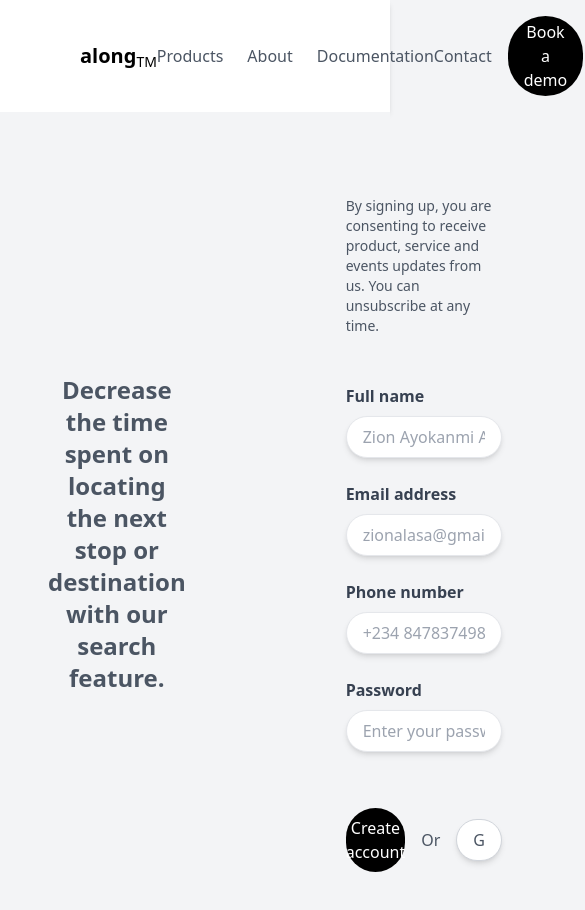
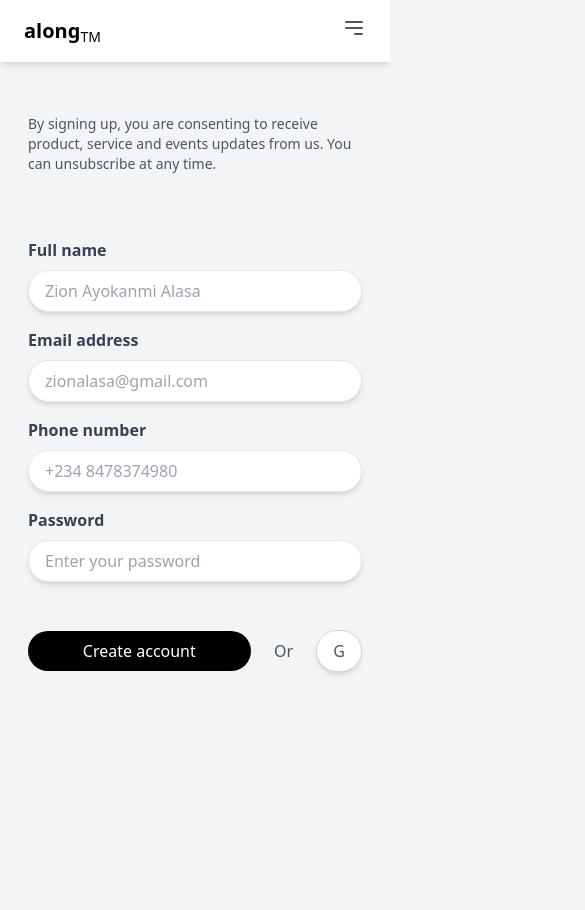
Before and after one commit to Sotonye0808/along-app, a Next.js app: page / in a window 390 px wide. Shown: the top 910 px of the page, 585 px wide, since content can reach past the window. After the commit the page ends 844 px from the top, so only its background shows below. Built offline with nearby package versions, Linux system fonts and the light colour scheme.

Commit message:
initial staging of making signup page responsive

```diff
--- a/src/app/components/Hero/Form.tsx
+++ b/src/app/components/Hero/Form.tsx
@@ -2,13 +2,14 @@ import React from "react";
 
 const Form = () => {
 	return (
-		<div className="m-12 p-4 bg-gray-100 flex flex-col items-start space-y-6">
+		<div className="m-4 p-1 bg-gray-100 flex flex-col gap-8 items-start">
 			{/* info text */}
-			<p className="text-sm text-gray-600 mb-6">
+			<p className="text-sm text-gray-600 my-8 md:text-xs">
 				By signing up, you are consenting to receive product, service and events
 				updates from us. You can unsubscribe at any time.
 			</p>
 
+			<form className="w-full flex flex-col gap-4 md:text-sm">
 				{/* Full Name Field */}
 				<div className="w-full">
 					<label className="text-gray-700 font-semibold">Full name</label>
@@ -19,7 +20,6 @@ const Form = () => {
 					/>
 					{/* include the verification icon -- don't have that */}
 				</div>
-
 				{/* email address field */}
 				<div className="w-full">
 					<label className="text-gray-700 font-semibold">Email address</label>
@@ -29,7 +29,6 @@ const Form = () => {
 						className="mt-2 w-full border rounded-full shadow-md px-4 py-2 text-gray-600 focus:outline-none focus:border-black"
 					/>
 				</div>
-
 				{/* phone number field */}
 				<div className="w-full">
 					<label className="text-gray-700 font-semibold">Phone number</label>
@@ -39,7 +38,6 @@ const Form = () => {
 						className="mt-2 w-full border rounded-full shadow-md px-4 py-2 text-gray-600 focus:outline-none focus:border-black"
 					/>
 				</div>
-
 				{/* password field */}
 				<div className="w-full">
 					<label className="text-gray-700 font-semibold">Password</label>
@@ -54,13 +52,13 @@ const Form = () => {
 					<button className="w-4/6 bg-black text-white py-2 rounded-full hover:bg-gray-800">
 						Create account
 					</button>
-
 					{/* sign up with google */}
 					<span className="text-gray-600 mx-4">Or</span>
 					<button className="bg-white border border-gray-300 shadow-md rounded-full py-2 px-4 hover:bg-gray-100">
 						<span className="text-gray-600">G</span>
 					</button>
 				</div>
+			</form>
 		</div>
 	);
 };
--- a/src/app/components/Hero/HeroNavbar.tsx
+++ b/src/app/components/Hero/HeroNavbar.tsx
@@ -1,36 +1,66 @@
-import React from "react";
+"use client";
+import React, { useState } from "react";
 
 const Navbar = () => {
+    const [isOpen, setIsOpen] = useState(false);
+
+    const toggleMenu = () => {
+        setIsOpen(!isOpen);
+    };
+
     return (
-		<nav className="flex justify-between items-center py-4 px-20 bg-white shadow-md">
+        <nav className="z-40 flex justify-between items-center py-4 px-6 bg-white shadow-md relative">
             {/* along logo */}
-			<div className="text-xl font-semibold">
+            <div className="text-xl font-bold">
                 along<sub className="text-sm font-medium">TM</sub>
             </div>
 
+            {/* hamburger menu button */}
+            <div className="md:hidden">
+                <button onClick={toggleMenu} className="text-gray-600 hover:text-black">
+                    {/* Hamburger icon */}
+                    <svg
+                        className="w-6 h-6"
+                        fill="none"
+                        stroke="currentColor"
+                        viewBox="0 0 24 24"
+                        xmlns="http://www.w3.org/2000/svg"
+                    >
+                        <path
+                            strokeLinecap="round"
+                            strokeLinejoin="round"
+                            strokeWidth="2"
+                            d="M4 6h16M4 12h16m-7 6h7"
+                        ></path>
+                    </svg>
+                </button>
+            </div>
+
             {/* nav links */}
-			<div className="flex space-x-6 text-gray-600">
-				<a href="#" className="hover:text-black">
+            <div className={`absolute top-12 left-0 flex-col bg-white w-full py-4 justify-center text-gray-600 text-xs font-semibold md:static md:w-full md:bg-transparent md:flex-row md:flex md:gap-4 md:justify-around md:items-center ${isOpen ? 'flex' : 'hidden'}`}>
+				{/* left wing */}
+                <div className="flex flex-col md:gap-4 md:flex-row md:justify-around lg:gap-6">
+					<a href="#" className="hover:text-white py-4 px-2 hover:bg-black w-full md:hover:text-black">
 						Products
 					</a>
-				<a href="#" className="hover:text-black">
+					<a href="#" className="hover:text-white py-4 px-2 hover:bg-black w-full md:hover:text-black">
 						About
 					</a>
-				<a href="#" className="hover:text-black">
+					<a href="#" className="hover:text-white py-4 px-2 hover:bg-black w-full md:hover:text-black">
 						Documentation
 					</a>
 				</div>
-
-			{/* right section */}
-			<div className="flex items-center space-x-4">
-				<a href="#" className="text-gray-600 hover:text-black">
+				{/*right wing */}
+                <div className="flex flex-col md:gap-4 md:flex-row md:items-center md:justify-around lg:gap-6">
+					<a href="#" className="hover:text-white py-4 px-2 hover:bg-black w-full md:hover:text-black">
 						Contact
 					</a>
-				<button className="bg-black text-white p-1 px-4 rounded-full hover:bg-gray-800">
+					<button type="button" className="m-3 bg-black text-white p-1 px-4 rounded-full hover:bg-gray-800 md:m-3">
 						Book a demo
 					</button>
-				<div className="text-gray-950">🌐</div>{" "}
-				{/* replace with actual globe icon */}
+					<div className="text-gray-950 mx-auto md:mx-0">🌐</div>
+				</div>
+				{/*replace with actual globe icon */}
             </div>
         </nav>
     );
--- a/src/app/components/Hero/page.tsx
+++ b/src/app/components/Hero/page.tsx
@@ -10,12 +10,14 @@ const page = () => {
 			<HeroNavbar />
 
 			{/* Main Content */}
-			<div className="flex bg-gray-100 h-screen">
-				{/* Main Section */}
-				<Main />
+			<div className="md:grid grid-cols-2 gap-6 bg-gray-100 px-2">
+				<div className="w-full hidden md:flex">
+					{/* Main Section */}
+					<Main />
+				</div>
 
 				{/* Form Section */}
-				<div className="flex-1 flex items-center justify-center p-12">
+				<div className="w-full flex justify-center md:px-12 md:items-center">
 					<Form />
 				</div>
 			</div>
```
Lines whose indentation alone changed are shown as unchanged.
